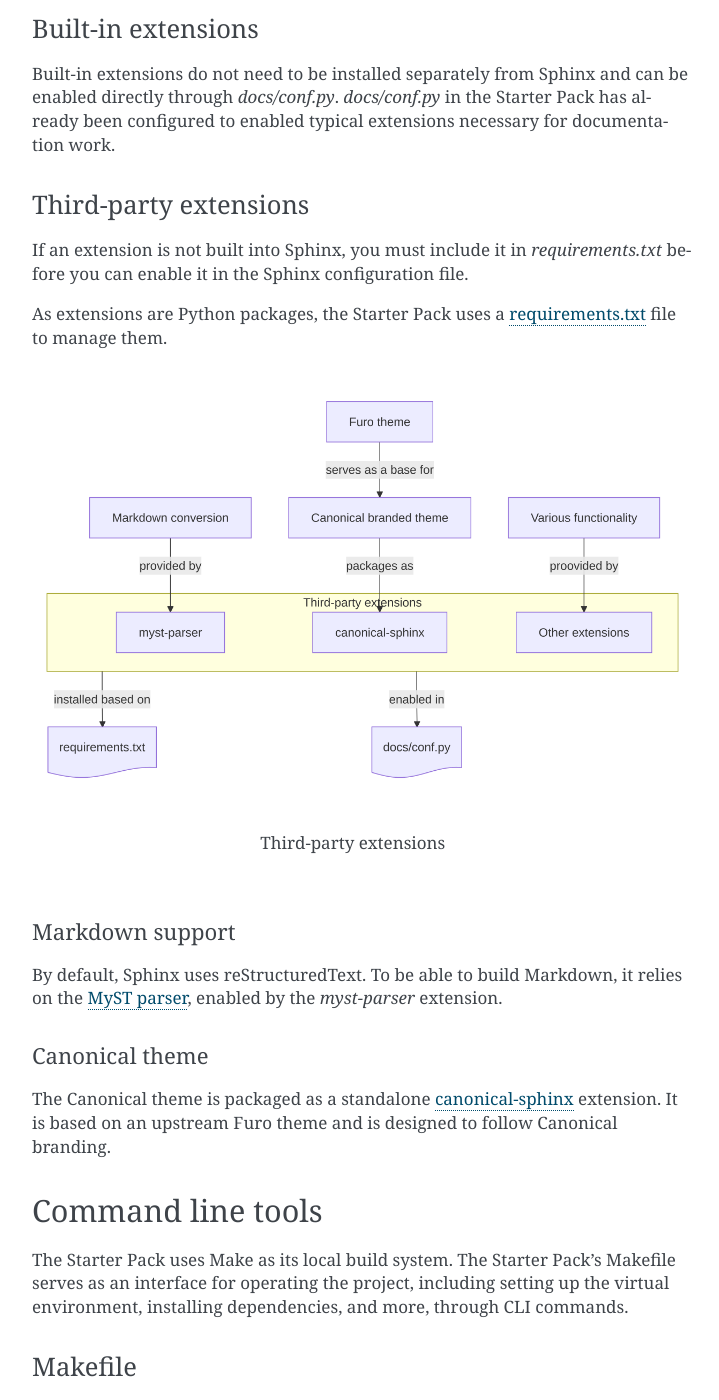
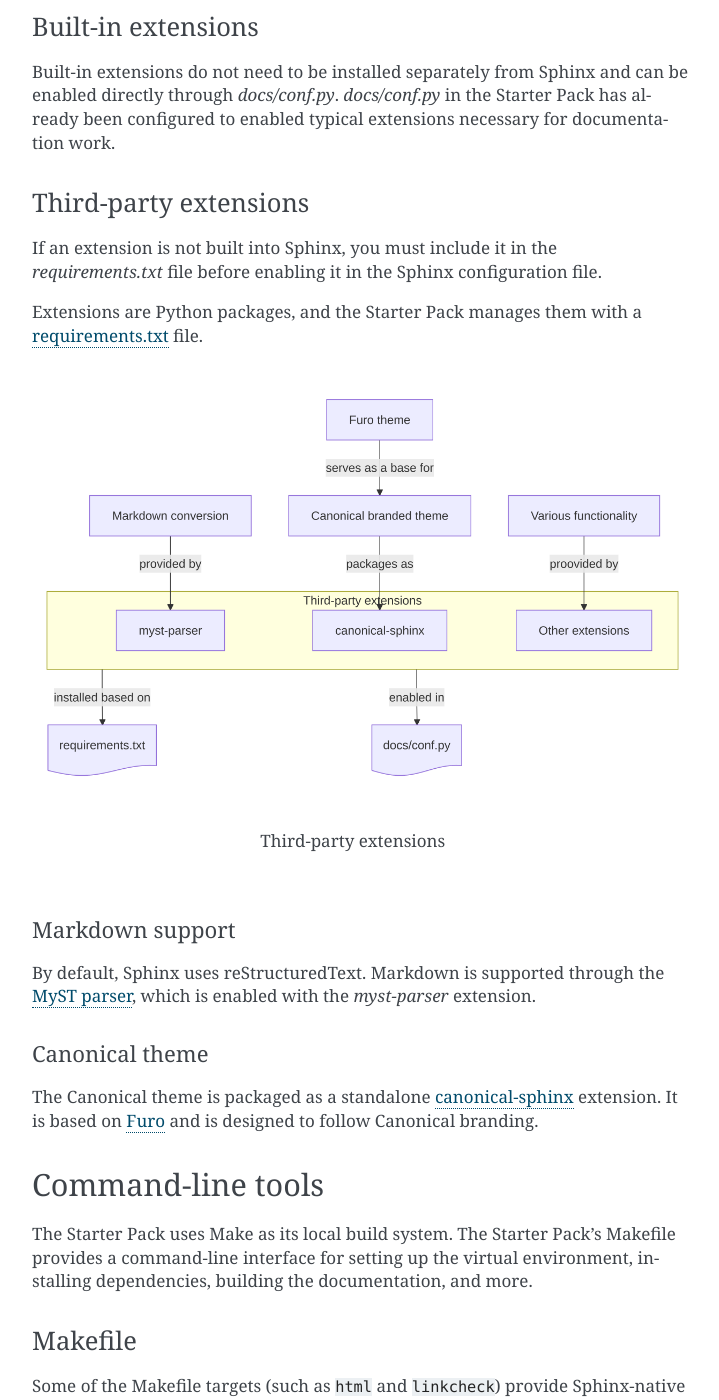
Before and after one commit to canonical/sphinx-docs-starter-pack, a Sphinx documentation site: the page built from docs/explanation/components.rst, in a window 1280 px wide and 1400 px high, scrolled down 2576 px. Shown: the whole window, without its empty margins (388-1107 px from the left). Built offline with Sphinx 7.4.7, drawn with Linux system fonts in a browser that asks for light colours; pages that are not in the unit, such as notebooks, are missing from menus; some of the changed text lies outside the part shown.

Commit message:
Apply suggestions from code review
Co-authored-by: JJ Coldiron <jj.coldiron@canonical.com>

```diff
--- a/docs/explanation/components.rst
+++ b/docs/explanation/components.rst
@@ -6,7 +6,7 @@
 Starter pack components
 =======================
 
-The Starter Pack is a template `Sphinx <https://www.sphinx-doc.org/en/master/>`__ project. It provides the default layout for a new project's file structure, a theme, and all the necessary dependencies.
+The Starter Pack is a template `Sphinx <https://www.sphinx-doc.org/en/master/>`__ project. It provides a default file structure, a theme, and dependencies for Canonical documentation.
 
 Sphinx
 ------
@@ -23,7 +23,7 @@ Sphinx is a documentation static site generator that converts reStructuredText o
 Python
 ------
 
-Because Sphinx is a Python application, the Starter Pack depends on Python and a Python package manager. Most of its dependencies are Python packages. As it is generally recommended to work on projects locally in a virtual environment, the Starter Pack's local build relies on Python ``venv``.
+Because Sphinx is a Python application, the Starter Pack depends on Python and a Python package manager. Most of its dependencies are Python packages. Local builds of the Starter Pack require a Python virtual environment to isolate the project from the host system.
 
 To be able to work on a Starter Pack project, your host needs Python 3.11, pip, and venv.
 
@@ -35,9 +35,9 @@ To be able to work on a Starter Pack project, your host needs Python 3.11, pip,
 Sphinx extensions
 -----------------
 
-Sphinx's default functionality can be expanded with built-in or third-party extensions for tasks, such as creating diagrams, testing code, and more.
+The syntax and behavior of Sphinx can be modified with extensions. These can be used to create diagrams, test code, and more.
 
-The Starter Pack is preconfigured with a curated and tested set of extensions.
+The Starter Pack includes a curated and tested set of extensions.
 
 .. figure:: assets/extensions.png
     :class: with-border
@@ -54,9 +54,9 @@ Built-in extensions do not need to be installed separately from Sphinx and can b
 Third-party extensions
 ~~~~~~~~~~~~~~~~~~~~~~
 
-If an extension is not built into Sphinx, you must include it in `requirements.txt` before you can enable it in the Sphinx configuration file.
+If an extension is not built into Sphinx, you must include it in the `requirements.txt` file before enabling it in the Sphinx configuration file.
 
-As extensions are Python packages, the Starter Pack uses a `requirements.txt <https://pip.pypa.io/en/stable/reference/requirements-file-format/>`_ file to manage them.
+Extensions are Python packages, and the Starter Pack manages them with a `requirements.txt <https://pip.pypa.io/en/stable/reference/requirements-file-format/>`_ file.
 
 .. figure:: assets/third-party.png
     :class: with-border
@@ -66,17 +66,17 @@ As extensions are Python packages, the Starter Pack uses a `requirements.txt <ht
 Markdown support
 ^^^^^^^^^^^^^^^^
 
-By default, Sphinx uses reStructuredText. To be able to build Markdown, it relies on the `MyST parser <https://myst-parser.readthedocs.io/en/latest/>`_, enabled by the `myst-parser` extension.
+By default, Sphinx uses reStructuredText. Markdown is supported through the `MyST parser <https://myst-parser.readthedocs.io/en/latest/>`_, which is enabled with the `myst-parser` extension.
 
 Canonical theme
 ^^^^^^^^^^^^^^^
 
-The Canonical theme is packaged as a standalone `canonical-sphinx <https://github.com/canonical/canonical-sphinx>`_ extension. It is based on an upstream Furo theme and is designed to follow Canonical branding.
+The Canonical theme is packaged as a standalone `canonical-sphinx <https://github.com/canonical/canonical-sphinx>`_ extension. It is based on `Furo <https://github.com/pradyunsg/furo>`__ and is designed to follow Canonical branding.
 
-Command line tools
+Command-line tools
 ------------------
 
-The Starter Pack uses Make as its local build system. The Starter Pack's Makefile serves as an interface for operating the project, including setting up the virtual environment, installing dependencies, and more, through CLI commands.
+The Starter Pack uses Make as its local build system. The Starter Pack's Makefile provides a command-line interface for setting up the virtual environment, installing dependencies, building the documentation, and more.
 
 Makefile
 ~~~~~~~~
```
